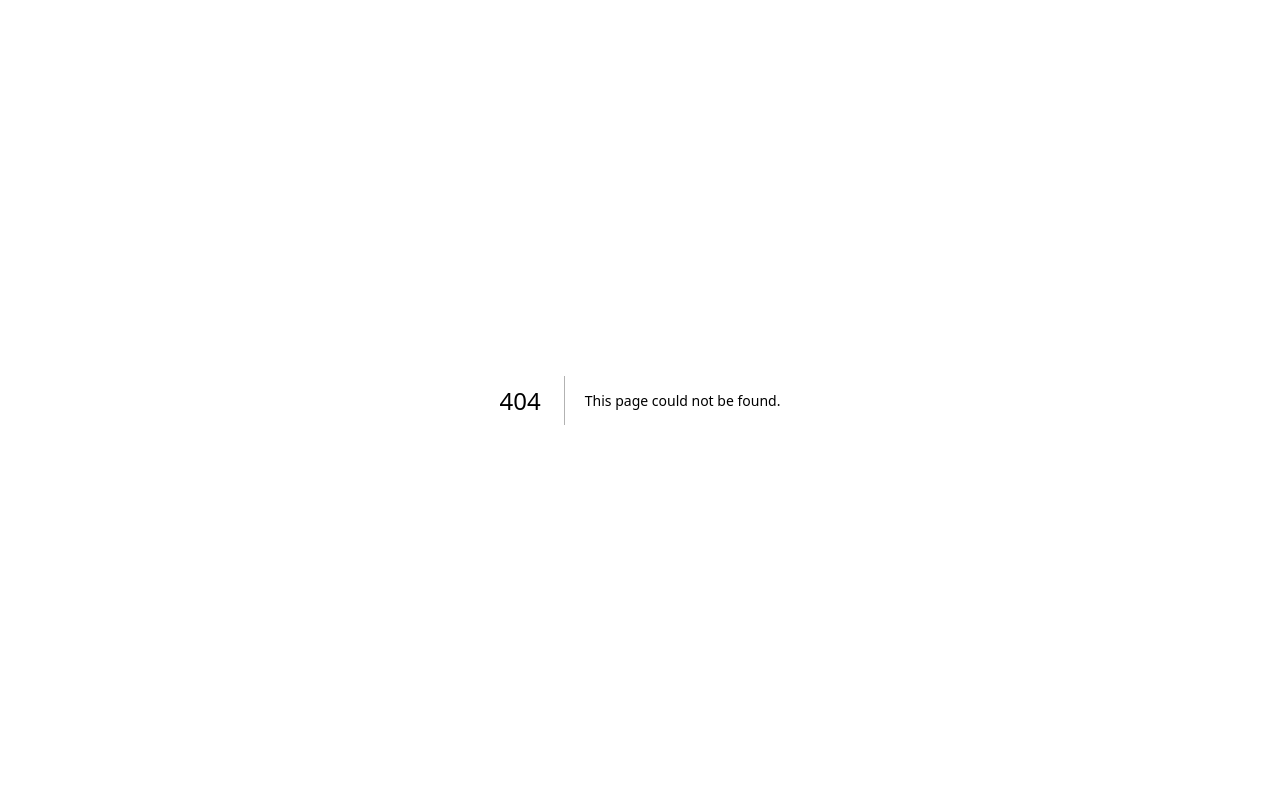
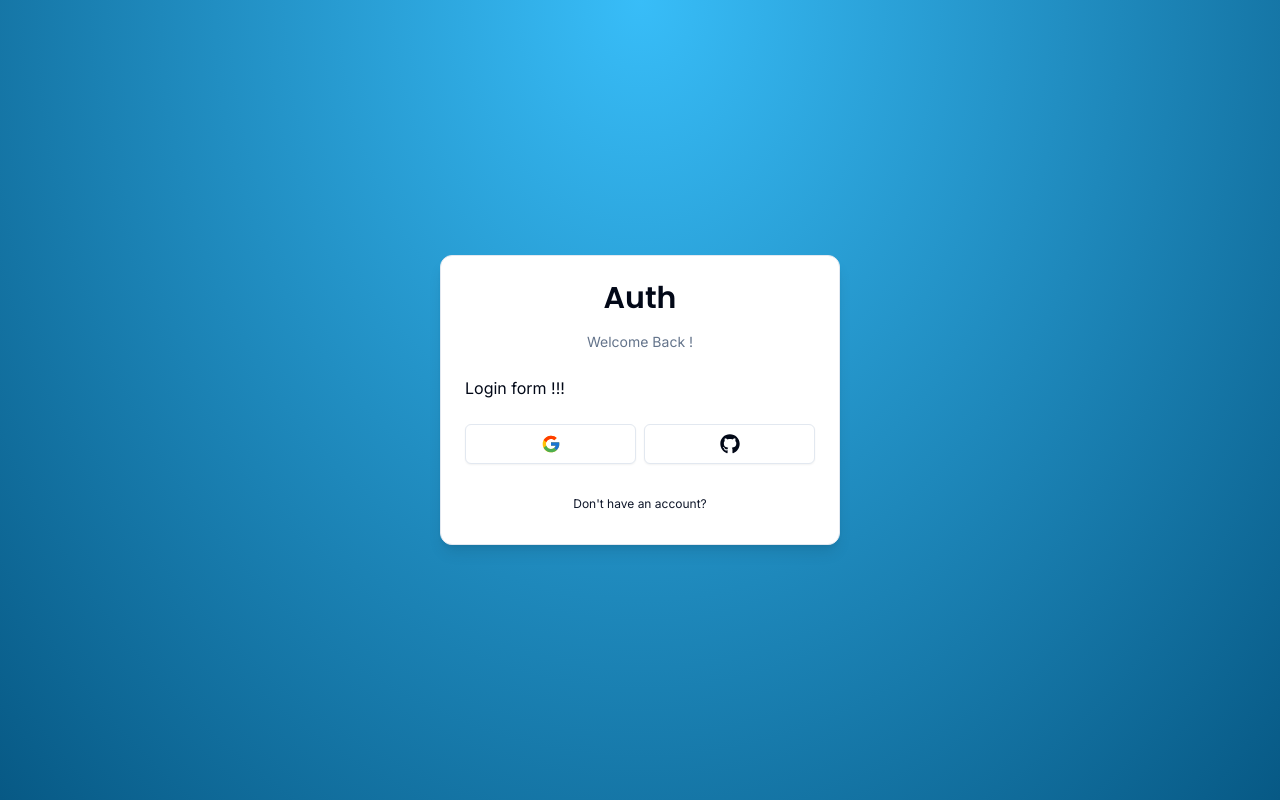
Before and after one commit to Omkar-Potphode/next-authentication, a Next.js app: page /auth/login in a window 1280 px wide. Before the commit this address had no page. Built offline with nearby package versions, Linux system fonts and the light colour scheme.

Commit message:
✨ Implemented Card Wrapper

```diff
--- /dev/null
+++ b/app/auth/layout.tsx
@@ -0,0 +1,14 @@
+const AuthLayout = ({
+    children
+} : {
+    children: React.ReactNode
+}) => {
+  return (
+    <div className="flex h-full items-center justify-center
+    bg-[radial-gradient(ellipse_at_top,_var(--tw-gradient-stops))] from-sky-400 to-sky-800">
+        {children}
+    </div>
+  )
+}
+
+export default AuthLayout;
--- /dev/null
+++ b/app/auth/login/page.tsx
@@ -0,0 +1,12 @@
+import { LoginForm } from '@/components/auth/login-form';
+import React from 'react'
+
+const LoginPage = () => {
+  return (
+    <div>
+        <LoginForm/>
+    </div>
+  )
+}
+
+export default LoginPage;
--- a/app/page.tsx
+++ b/app/page.tsx
@@ -1,6 +1,7 @@
 import { Poppins } from "next/font/google";
 import { cn } from "@/lib/utils";
 import { Button } from "@/components/ui/button";
+import { LoginButton } from "@/components/auth/login-button";
 
 const font = Poppins({
   subsets: ["latin"],
@@ -23,9 +24,11 @@
       </div>
 
       <div>
-        <Button variant="secondary" size="lg">
-          Sign in
-        </Button>
+        <LoginButton>
+          <Button variant="secondary" size="lg">
+            Sign in
+          </Button>
+        </LoginButton>
       </div>
     </main>
   );
--- /dev/null
+++ b/components/auth/back-button.tsx
@@ -0,0 +1,26 @@
+"use client";
+
+import Link from "next/link";
+import { Button } from "@/components/ui/button";
+
+interface BackButtonProps {
+    label: string,
+    href: string,
+}
+
+export const BackButton = ({
+    label,
+    href
+} : BackButtonProps) => {
+
+    return (
+        <Button className="font-normal w-full"
+        size="sm"
+        variant="link"
+        asChild>
+            <Link href={href}>
+                {label}
+            </Link>
+        </Button>
+    )
+}
--- /dev/null
+++ b/components/auth/card-wrapper.tsx
@@ -0,0 +1,54 @@
+"use client";
+
+import {
+    Card,
+    CardHeader,
+    CardContent,
+    CardFooter,
+} from "../ui/card";
+import { Header } from "@/components/auth/header";
+import { Social } from "@/components/auth/social";
+import { BackButton } from "@/components/auth/back-button";
+
+interface CardWrapperProps {
+    children: React.ReactNode;
+    headerLabel: string,
+    backButtonLabel: string,
+    backButtonHref: string,
+    showSocial?: boolean,
+}
+
+export const CardWrapper = ({
+    children,
+    headerLabel,
+    backButtonLabel,
+    backButtonHref,
+    showSocial,
+} : CardWrapperProps) => {
+    return (
+        <Card className="w-[400px] shadow-lg">
+
+            <CardHeader>
+                <Header label={headerLabel}/>
+            </CardHeader>
+
+            <CardContent>
+                {children}
+            </CardContent>
+
+            {showSocial &&
+            <CardFooter>
+                <Social/>
+            </CardFooter>
+            }
+
+            <CardFooter>
+                <BackButton
+                label={backButtonLabel}
+                href={backButtonHref}
+                />
+            </CardFooter>
+
+        </Card>
+    )
+}
--- /dev/null
+++ b/components/auth/header.tsx
@@ -0,0 +1,30 @@
+import { Poppins } from "next/font/google";
+import { cn } from "@/lib/utils";
+
+const font = Poppins({
+    subsets: ['latin'],
+    weight: ['600'],
+});
+
+interface HeaderProps {
+    label: string,
+}
+
+export const Header = ({
+    label
+} : HeaderProps) => {
+
+    return (
+        <div className="w-full flex flex-col gap-y-4 items-center">
+            <h1 className={cn(
+                "text-3xl font-semibold",
+                font.className
+            )}>
+                Auth
+            </h1>
+            <p className="text-sm text-muted-foreground">
+                {label}
+            </p>
+        </div>
+    )
+}
--- /dev/null
+++ b/components/auth/login-button.tsx
@@ -0,0 +1,36 @@
+"use client";
+
+import { useRouter } from "next/navigation";
+
+interface LoginButtonProps {
+    children: React.ReactNode;
+    mode?: "modal" | "redirect",
+    asChild?: boolean,
+}
+
+export const LoginButton = ({
+    children,
+    mode = "redirect",
+    asChild
+} : LoginButtonProps) => {
+
+    const Router = useRouter();
+
+    const onClick = () => {
+        Router.push('/auth/login')
+    }
+
+    if(mode === "modal"){
+        return(
+            <span>
+                onGoing: Implement the Modal
+            </span>
+        )
+    }
+
+    return (
+        <span onClick={onClick} className="cursor-pointer">
+            {children}
+        </span>
+    )
+}
--- /dev/null
+++ b/components/auth/login-form.tsx
@@ -0,0 +1,14 @@
+import { CardWrapper } from "@/components/auth/card-wrapper"
+
+export const LoginForm = () => {
+    return (
+        <CardWrapper
+        headerLabel="Welcome Back !"
+        backButtonLabel="Don't have an account?"
+        backButtonHref="/auth/register"
+        showSocial
+        >
+            Login form !!!
+        </CardWrapper>
+    )
+}
--- /dev/null
+++ b/components/auth/social.tsx
@@ -0,0 +1,24 @@
+"use client";
+
+import { FcGoogle } from "react-icons/fc";
+import { FaGithub } from "react-icons/fa";
+import { Button } from "@/components/ui/button";
+
+export const Social = () => {
+    return (
+        <div className="flex w-full items-center gap-x-2">
+            <Button className="w-full"
+            size="lg"
+            variant="outline"
+            onClick={() => {}}>
+                <FcGoogle className="w-5 h-5"/>
+            </Button>
+            <Button className="w-full"
+            size="lg"
+            variant="outline"
+            onClick={() => {}}>
+                <FaGithub className="w-5 h-5"/>
+            </Button>
+        </div>
+    )
+}
--- /dev/null
+++ b/components/ui/card.tsx
@@ -0,0 +1,76 @@
+import * as React from "react"
+
+import { cn } from "@/lib/utils"
+
+const Card = React.forwardRef<
+  HTMLDivElement,
+  React.HTMLAttributes<HTMLDivElement>
+>(({ className, ...props }, ref) => (
+  <div
+    ref={ref}
+    className={cn(
+      "rounded-xl border bg-card text-card-foreground shadow",
+      className
+    )}
+    {...props}
+  />
+))
+Card.displayName = "Card"
+
+const CardHeader = React.forwardRef<
+  HTMLDivElement,
+  React.HTMLAttributes<HTMLDivElement>
+>(({ className, ...props }, ref) => (
+  <div
+    ref={ref}
+    className={cn("flex flex-col space-y-1.5 p-6", className)}
+    {...props}
+  />
+))
+CardHeader.displayName = "CardHeader"
+
+const CardTitle = React.forwardRef<
+  HTMLParagraphElement,
+  React.HTMLAttributes<HTMLHeadingElement>
+>(({ className, ...props }, ref) => (
+  <h3
+    ref={ref}
+    className={cn("font-semibold leading-none tracking-tight", className)}
+    {...props}
+  />
+))
+CardTitle.displayName = "CardTitle"
+
+const CardDescription = React.forwardRef<
+  HTMLParagraphElement,
+  React.HTMLAttributes<HTMLParagraphElement>
+>(({ className, ...props }, ref) => (
+  <p
+    ref={ref}
+    className={cn("text-sm text-muted-foreground", className)}
+    {...props}
+  />
+))
+CardDescription.displayName = "CardDescription"
+
+const CardContent = React.forwardRef<
+  HTMLDivElement,
+  React.HTMLAttributes<HTMLDivElement>
+>(({ className, ...props }, ref) => (
+  <div ref={ref} className={cn("p-6 pt-0", className)} {...props} />
+))
+CardContent.displayName = "CardContent"
+
+const CardFooter = React.forwardRef<
+  HTMLDivElement,
+  React.HTMLAttributes<HTMLDivElement>
+>(({ className, ...props }, ref) => (
+  <div
+    ref={ref}
+    className={cn("flex items-center p-6 pt-0", className)}
+    {...props}
+  />
+))
+CardFooter.displayName = "CardFooter"
+
+export { Card, CardHeader, CardFooter, CardTitle, CardDescription, CardContent }
--- a/package.json
+++ b/package.json
@@ -16,6 +16,7 @@
     "next": "14.2.3",
     "react": "^18",
     "react-dom": "^18",
+    "react-icons": "^5.2.1",
     "tailwind-merge": "^2.3.0",
     "tailwindcss-animate": "^1.0.7"
   },
```
Also changed, not shown: 1 other file (tests, documents, lock files or other folders).
